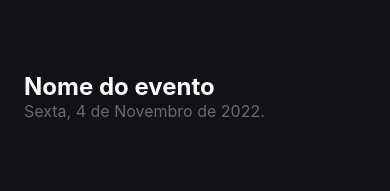
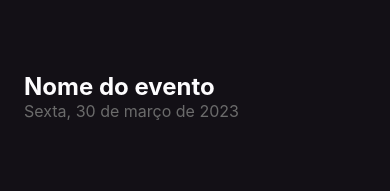
Before and after one commit to srsouzaj/imhere, a React Native app: screen / in a window 390 px wide. Shown: the top 191 px of the page. Built offline with nearby package versions, Linux system fonts and the light colour scheme.

Commit message:
feat: stylessheet component

```diff
--- a/App.tsx
+++ b/App.tsx
@@ -1,27 +1,33 @@
-import { Text, View } from "react-native";
+import { StyleSheet, Text, View } from "react-native";
 
 export default function App() {
   return (
-    <View style={{
-      flex: 1,
-      backgroundColor: '#131016',
-      padding: 24
-    }}>
-      <Text style={{
-        color: '#FDFCFE',
-        fontSize: 24,
-        fontWeight: 'bold',
-        marginTop: 48
-      }}>
+    <View style={styles.container}>
+      <Text style={styles.eventName}>
         Nome do evento
       </Text>
 
-      <Text style={{
-        color: '#6B6B6B',
-        fontSize: 16
-      }}>
-        Sexta, 4 de Novembro de 2022.
+      <Text style={styles.eventDate}>
+        Sexta, 30 de março de 2023
       </Text>
     </View>
   )
 }
+
+const styles = StyleSheet.create({
+  container: {
+    flex: 1,
+    backgroundColor: '#131016',
+    padding: 24
+  },
+  eventName: {
+    color: '#FDFCFE',
+    fontSize: 24,
+    fontWeight: 'bold',
+    marginTop: 48
+  },
+  eventDate: {
+    color: '#6B6B6B',
+    fontSize: 16
+  }
+})
```
